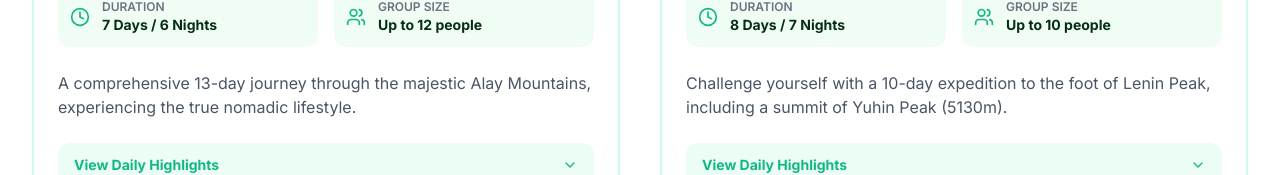
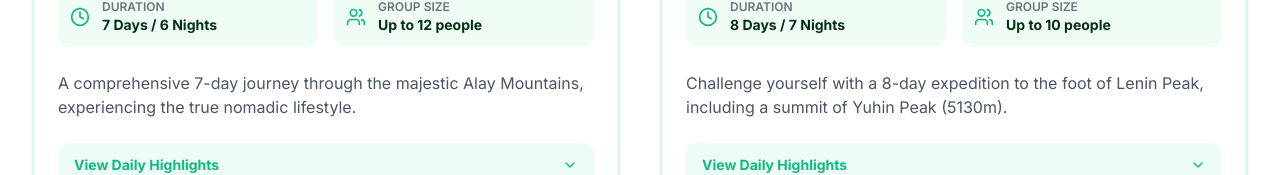
Before and after one commit to Joodar007/Kut-Travel-KG, a React (Vite) app: page /#/tours in a window 1280 px wide. Shown: the part 555-730 px from the top of the page. Built offline with nearby package versions, Linux system fonts and the light colour scheme.

Commit message:
Update descriptions and durations for tours

```diff
--- a/constants.ts
+++ b/constants.ts
@@ -32,7 +32,7 @@ export const TOURS: Tour[] = [
         id: "1",
         slug: "osh-sary-mogol-tulpar-kol-osh",
         title: "Osh – Sary Mogol – Tulpar Kol – Osh",
-        description: "A comprehensive 13-day journey through the majestic Alay Mountains, experiencing the true nomadic lifestyle.",
+        description: "A comprehensive 7-day journey through the majestic Alay Mountains, experiencing the true nomadic lifestyle.",
         duration: "7 Days / 6 Nights",
         location: "Alay Mountains",
         price: "$800 per person",
@@ -59,7 +59,7 @@ export const TOURS: Tour[] = [
         id: "2",
         slug: "lenin-base-camp-tour",
         title: "Lenin Base Camp Tour",
-        description: "Challenge yourself with a 10-day expedition to the foot of Lenin Peak, including a summit of Yuhin Peak (5130m).",
+        description: "Challenge yourself with a 8-day expedition to the foot of Lenin Peak, including a summit of Yuhin Peak (5130m).",
         duration: "8 Days / 7 Nights",
         location: "Lenin Peak Region",
         price: "$800 per person",
```
